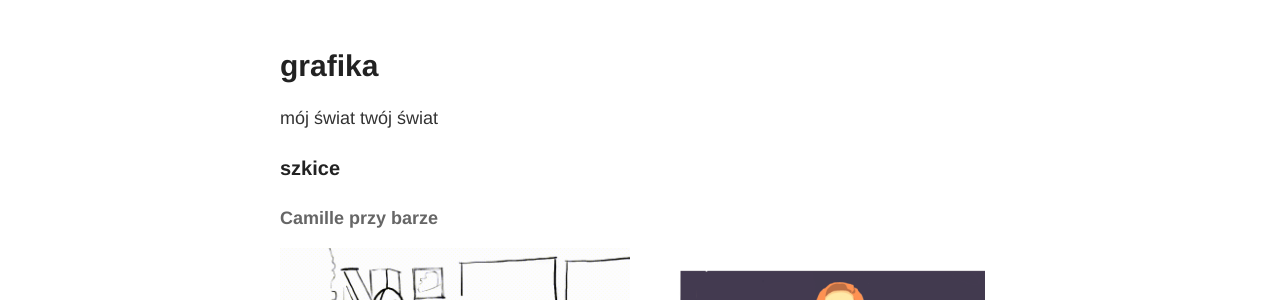
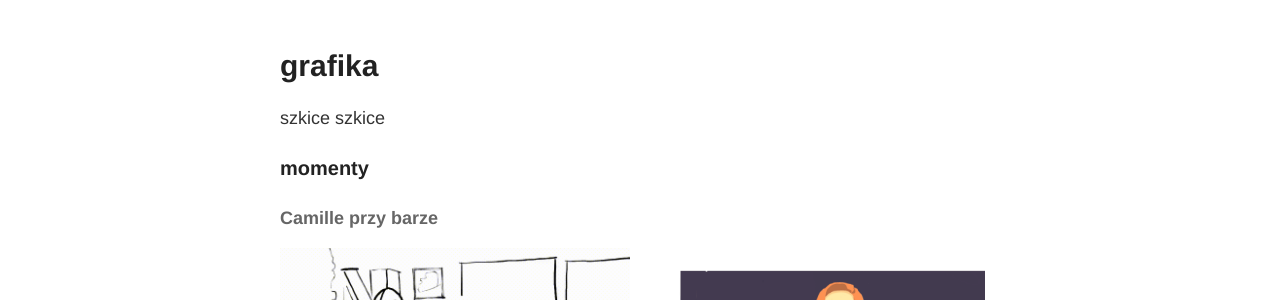
Before and after one commit to keIpie/keIpie.github.io, a Jekyll site: the page built from grafika.md, in a window 1280 px wide. Shown: the part 278-578 px from the top of the page. Built offline with Jekyll 4.4.1, drawn with Linux system fonts in a browser that asks for light colours.

Commit message:
z marymontu

```diff
--- a/grafika.md
+++ b/grafika.md
@@ -4,9 +4,9 @@ title: grafika
 permalink: /grafika/
 ---
 
-mój świat twój świat
+szkice szkice
 
-### szkice
+### momenty
 
 #### Camille przy barze
 
```
